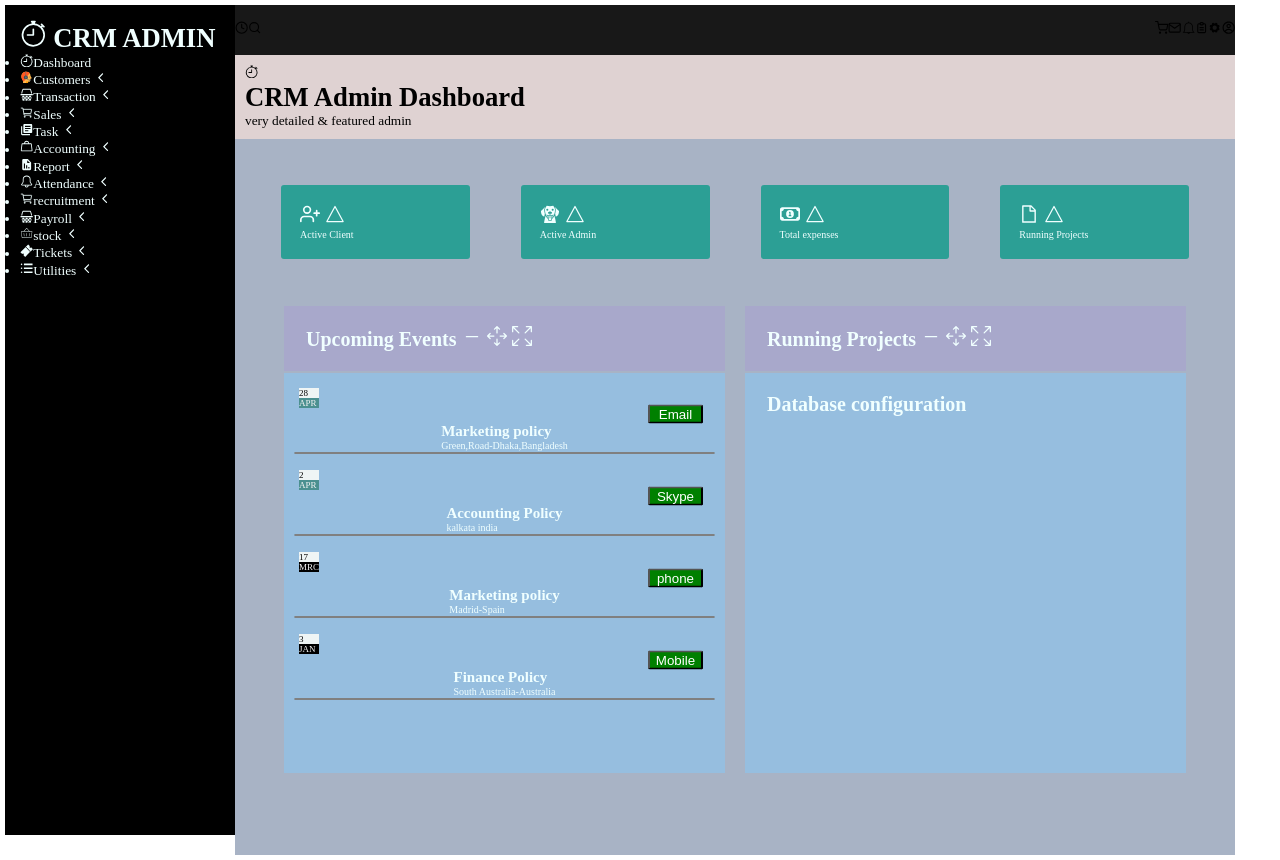
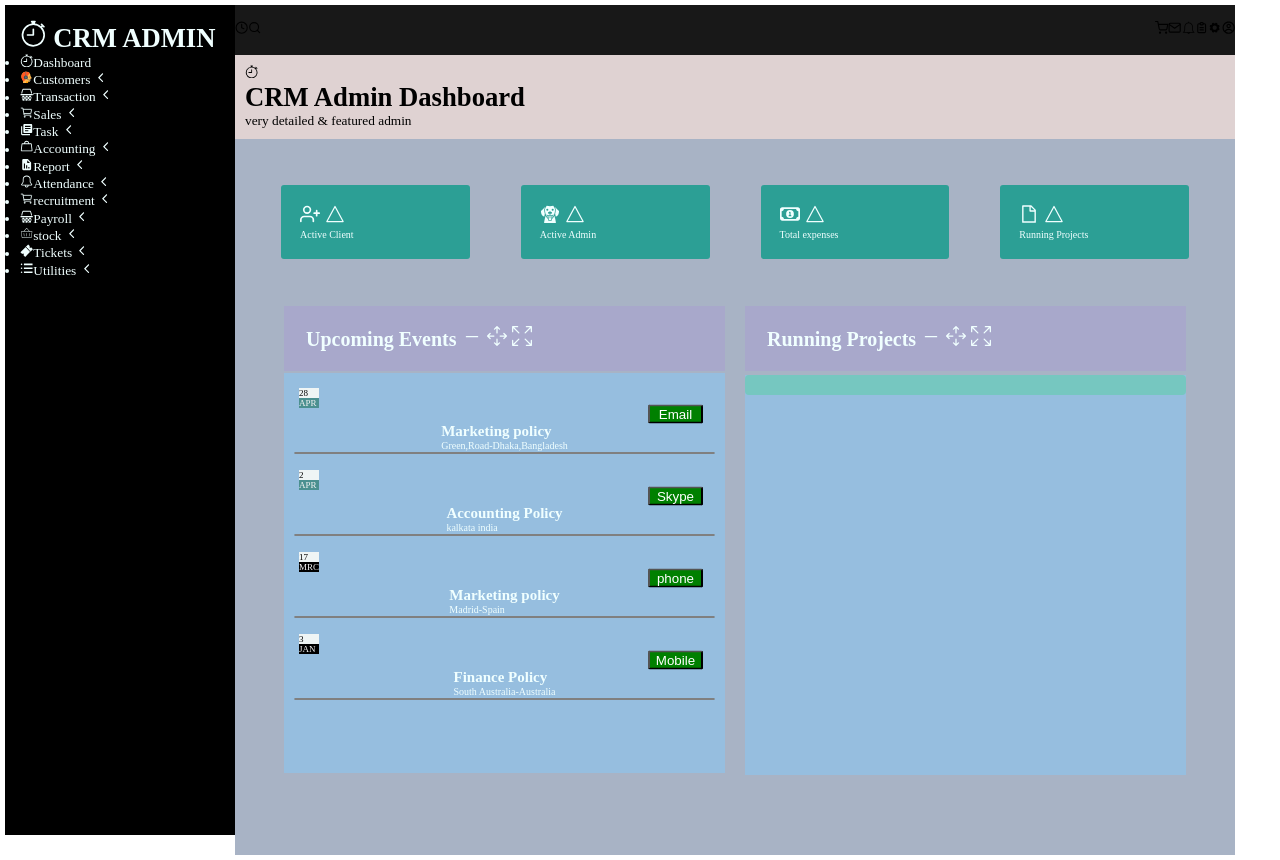
Before and after one commit to nawagirwacatherine/FINAL-INTERVIEW, a React (Vite) app in the folder final-interview/: page / in a window 1280 px wide. Built offline with nearby package versions, Linux system fonts and the light colour scheme.

Commit message:
Add component to contents and give it inline style

```diff
--- a/final-interview/package.json
+++ b/final-interview/package.json
@@ -10,6 +10,7 @@
     "preview": "vite preview"
   },
   "dependencies": {
+    "prop-types": "^15.8.1",
     "react": "^18.3.1",
     "react-dom": "^18.3.1",
     "react-icons": "^5.4.0"
--- a/final-interview/src/pages/Content.jsx
+++ b/final-interview/src/pages/Content.jsx
@@ -1,4 +1,5 @@
 import Clients from "./Clients.jsx"
+import DataBase from "./DataBase.jsx"
 import Events from "./Events.jsx"
 import  MarketingPolicy from "./MarketingPolicy.jsx"
 
@@ -41,7 +42,7 @@ function Content () {
      </div>
        <div>
         <div className="last-content">
-         <Events  name="Database configuration"/>
+         <DataBase  name="Database configuration"/>
         </div>
       </div>
     </div>
--- /dev/null
+++ b/final-interview/src/pages/DataBase.jsx
@@ -0,0 +1,14 @@
+import RatingBar from "./RatingBar";
+
+function DataBase () {
+
+ return(
+      <>
+        < RatingBar />
+      </>
+
+ )
+
+}
+
+export default DataBase;
--- /dev/null
+++ b/final-interview/src/pages/RatingBar.jsx
@@ -0,0 +1,39 @@
+// import propTypes from "proptypes";
+import PropTypes from "prop-types";
+
+const RatingBar = ({label,value,max}) => {
+    const percentage = (value / max) * 100;
+
+    return (
+        <div style={{ marginBottom: "16px"}}>
+            <div style={{marginBottom:"4px", fontWeight: "bold"}}>{label}</div>
+            <div style={{height:"20px",
+                        background:"#e0e0e0",
+                        borderRadius: "4px",
+                        overflow: "hidden"
+            }}>
+                <div style={{
+                    height: "100%",
+                    width: `${percentage}%`,
+                    background: "#76c7c0",
+                     transition: "width 0.3s ease-in-out",
+                }}>
+
+                </div>
+
+                <div style= {{ marginTop: "4px", fontSize:"12px", color:"#666"}}> {value} / {max} </div>
+
+            </div>
+        </div>
+
+    )
+}
+
+RatingBar.propTypes = {
+  label: PropTypes.string.isRequired,
+  value: PropTypes.number.isRequired,
+  max: PropTypes.number.isRequired,
+
+}
+
+export default RatingBar;
```
Also changed, not shown: 1 other file (tests, documents, lock files or other folders).
